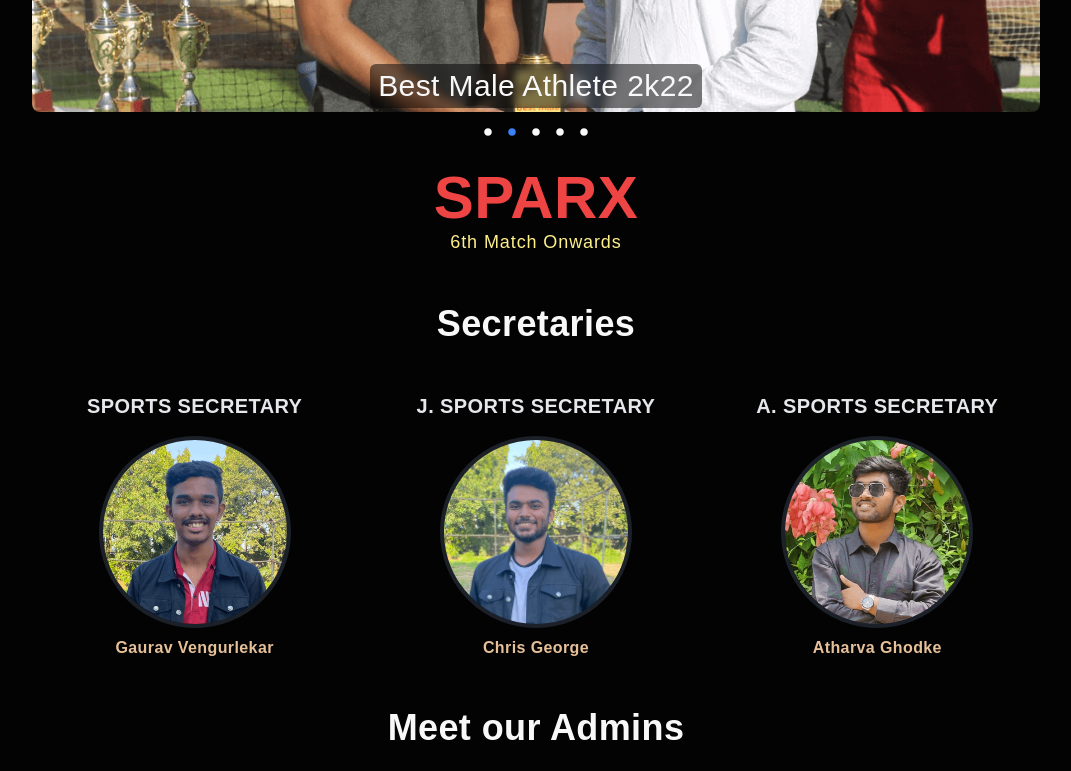
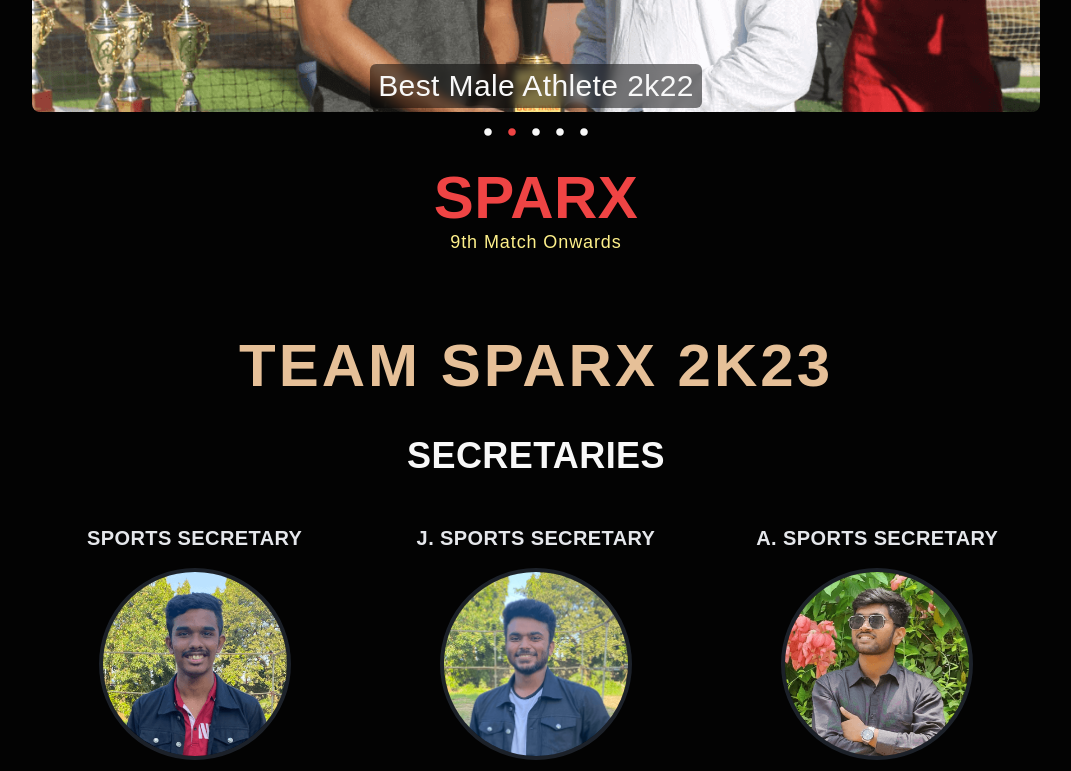
Before and after one commit to MrunalVaidya0715/sparx-website, a Next.js app in the folder sparx-web-app/: page / in a window 1280 px wide. Shown: the part 440-1211 px from the top of the page, without its empty margins (104-1175 px from the left). Built offline with nearby package versions, Linux system fonts and the light colour scheme.

Commit message:
Minor UI and desc changes

```diff
--- a/sparx-web-app/components/Admins.jsx
+++ b/sparx-web-app/components/Admins.jsx
@@ -10,7 +10,7 @@ const Admins = () => {
                     return (
                         <>
                             <div className='flex flex-col gap-2 justify-between p-2 items-center w-full'>
-                                <Image className='  border-4 border-gray-700/50  object-cover mx-4  w-[8rem] h-[8rem] object-top bg-center rounded-full' src={admin.imgSrc} alt="/" width={150} height={150} />
+                                <Image className='  border-4 border-gray-700/50  object-cover mx-4  w-[10rem] h-[10rem] object-top bg-center rounded-full' src={admin.imgSrc} alt="/" width={150} height={150} />
                                 <div>
                                     <p className=' text-[#e6c098] font-semibold '>{admin.name}</p>
                                 </div>
--- a/sparx-web-app/components/HomeLanding.jsx
+++ b/sparx-web-app/components/HomeLanding.jsx
@@ -9,7 +9,7 @@ const HomeLanding = () => {
             </div>
             <div className=' max-w-[1240px] w-full h-fit p-4 flex flex-col justify-center items-center'>
                 <h1 className=' text-red-500 uppercase'>Sparx </h1>
-                <h3 className=' font-light text-yellow-200 text-lg tracking-wider'>6th Match Onwards</h3>
+                <h3 className=' font-light text-yellow-200 text-lg tracking-wider'>9th Match Onwards</h3>
 
 
 
--- a/sparx-web-app/components/HomeMembers.jsx
+++ b/sparx-web-app/components/HomeMembers.jsx
@@ -6,11 +6,12 @@ import Heads from './Heads'
 const HomeMembers = () => {
   return (
     <>
-    <h2 className=' mt-4 text-md mb-8'>Secretaries</h2>
+
+      <h2 className=' mt-4 text-md mb-8 uppercase'>Secretaries</h2>
       <div className='max-w-[1024px] w-full grid grid-cols-1 sm:grid-cols-2 lg:grid-cols-3'>
         <Heads />
       </div>
-        <h2 className=' mt-8 text-md mb-8'>Meet our Admins</h2>
+      <h2 className=' mt-12 text-md mb-8 uppercase'>Meet our Admins</h2>
       <div className=' max-w-[1024px] w-full overflow-hidden '>
         <Marquee className=" mb-10" loop={false} speed={35} gradient={false} pauseOnHover={true} pauseOnClick={true}>
           <Admins />
--- a/sparx-web-app/components/Slider.jsx
+++ b/sparx-web-app/components/Slider.jsx
@@ -6,7 +6,7 @@ const Slider = () => {
     const slides = [
         {
             url: '/assets/image-10.jpg',
-            desc: "Best Class of Edition 2k22",
+            desc: "Best Class of SPARX 2k22 (SE-IT)",
         },
         {
             url: '/assets/image-m.png',
@@ -23,7 +23,7 @@ const Slider = () => {
         },
         {
             url: '/assets/image-12n.png',
-            desc: "Sparx Inaugration 2k23",
+            desc: "Sparx Inauguration 2k23",
         },
     ];
     const [currentIndex, setCurrentIndex] = useState(0);
@@ -83,7 +83,7 @@ const Slider = () => {
                             onClick={() => goToSlide(slideIndex)}
                             className='text-2xl cursor-pointer'
                         >
-                            <RxDotFilled className={`${currentIndex === slideIndex ? "text-blue-500" : ""}`} />
+                            <RxDotFilled className={`${currentIndex === slideIndex ? "text-red-500" : ""}`} />
                         </div>
                     ))}
                 </div>
--- /dev/null
+++ b/sparx-web-app/components/Winners.jsx
@@ -0,0 +1,11 @@
+import React from 'react'
+
+const Winners = () => {
+  return (
+    <div>
+        <h3 className=' mt-20 font-thin'>Data will be available soon</h3>
+    </div>
+  )
+}
+
+export default Winners
--- a/sparx-web-app/src/pages/home.jsx
+++ b/sparx-web-app/src/pages/home.jsx
@@ -17,7 +17,7 @@ const home = () => {
       <HomeLanding/>
 
       <div className=' max-w-[1240px] w-full h-fit p-4 flex flex-col justify-center items-center'>
-
+        <p className=' mt-12 mb-6 text-3xl md:text-6xl font-bold text-[#e6c098] tracking-wider uppercase'>Team Sparx 2k23</p>
         <HomeMembers />
       </div>
 
--- a/sparx-web-app/src/pages/photos.jsx
+++ b/sparx-web-app/src/pages/photos.jsx
@@ -33,7 +33,7 @@ const photos = () => {
                 <div className=' max-w-[1240px] w-full'>
                     <div className=' flex flex-col justify-center items-center'>
                         <h2 className='text-white font-light tracking-wide'>
-                            Gallery 2k23
+                            Gallery 2<span className=' text-red-500'>K</span>23
                         </h2>
                         <div className=' py-5 lg:py-8 w-full p-4 lg:p-0 flex justify-center items-center flex-col'>
                             <div className='grid grid-cols-1 md:grid-cols-2 lg:grid-cols-3 gap-4'>
--- a/sparx-web-app/src/pages/points.jsx
+++ b/sparx-web-app/src/pages/points.jsx
@@ -109,6 +109,12 @@ const points = () => {
                 color: "white"
             }
         },
+        head:{
+            style: {
+                color: "black",
+
+            }
+        }
 
 
     }
@@ -119,7 +125,7 @@ const points = () => {
             <div className=' p-2 flex flex-col justify-center items-center'>
                 <h1 className=''>
                     <span className=' tracking-wide text-red-500'>SPARX </span>
-                    2023
+                    2<span className=' text-red-500'>K</span>23
 
                 </h1>
                 <h2 className=' font-light'>Points Table</h2>
@@ -134,13 +140,13 @@ const points = () => {
                             <GiTrophiesShelf size={25} />
                         </div>
                         <div className='  w-full p-4 ml-2 text-lg lg:text-xl'>
-                            <h3 className=' text-gray-600 font-light'>Rank</h3>
+                            <h3 className=' text-gray-200 font-light'>Rank</h3>
                         </div>
                         <div className='  w-full p-2 text-lg lg:text-xl'>
-                            <h3 className=' text-gray-600 font-light'>Class</h3>
+                            <h3 className=' text-gray-200 font-light'>Class</h3>
                         </div>
                         <div className='  w-full p-4 text-lg lg:text-xl'>
-                            <h3 className=' text-gray-600 font-light'>Points</h3>
+                            <h3 className=' text-gray-200 font-light'>Points</h3>
                         </div>
                         {/*Entry */}
 
@@ -180,7 +186,7 @@ const points = () => {
             <div className=' mt-8'>
                 <h3 className=' text-blue-400 tracking-wider cursor-pointer' onClick={viewDetails}>
                     {
-                        showPoint ? "Hide Points Details" : " Show Points Details"
+                        showPoint ? "Hide Points Allocation Details" : " Show Points Allocation Details"
                     }
                 </h3>
             </div>
--- a/sparx-web-app/src/pages/winners.jsx
+++ b/sparx-web-app/src/pages/winners.jsx
@@ -1,9 +1,11 @@
+import Winners from 'components/Winners'
 import React from 'react'
 
 const winners = () => {
   return (
     <div className='py-20 flex flex-col justify-center items-center'>
-        <h2 className=' tracking-wider mb-4 font-light '>Winners 2k23</h2>
+        <h2 className=' tracking-wider mb-4 font-light '>Winners 2<span className=' text-red-500'>K</span>23</h2>
+        <Winners/>
     </div>
   )
 }
```
Lines whose indentation alone changed are shown as unchanged.
